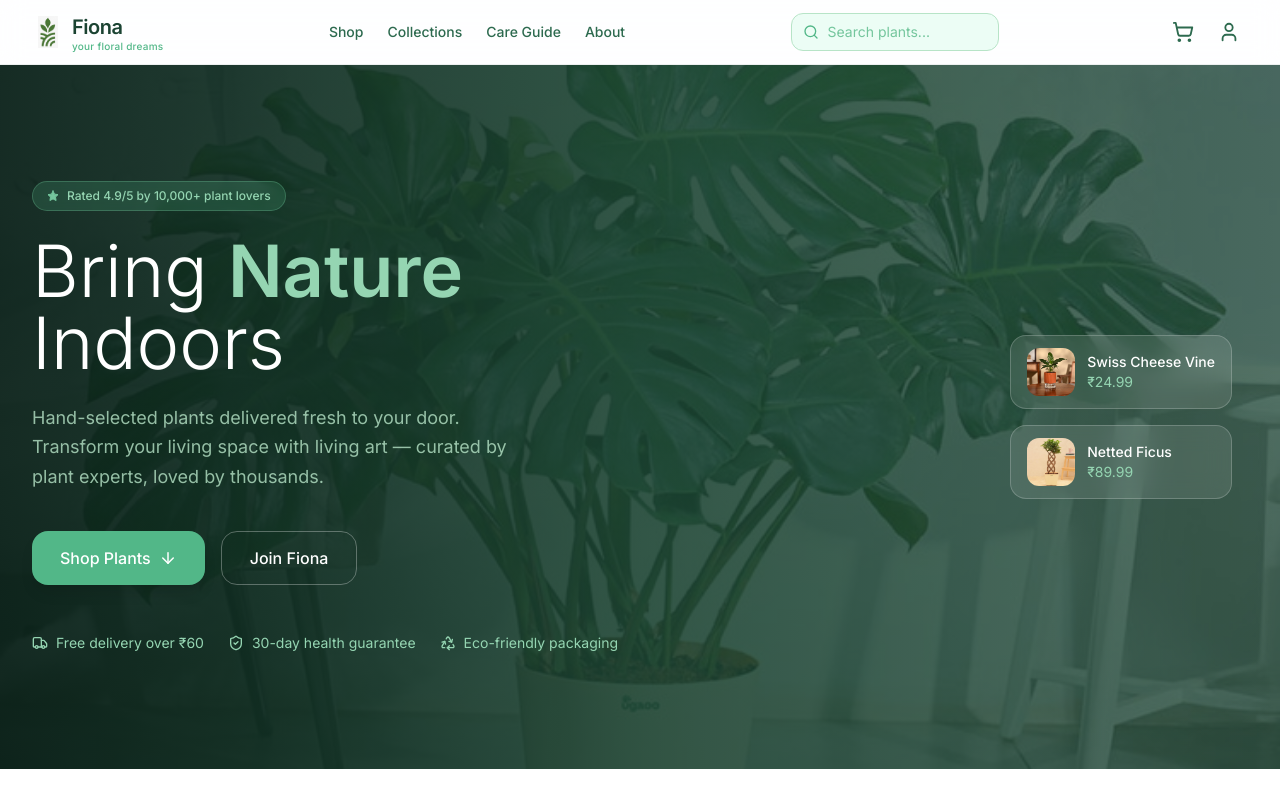
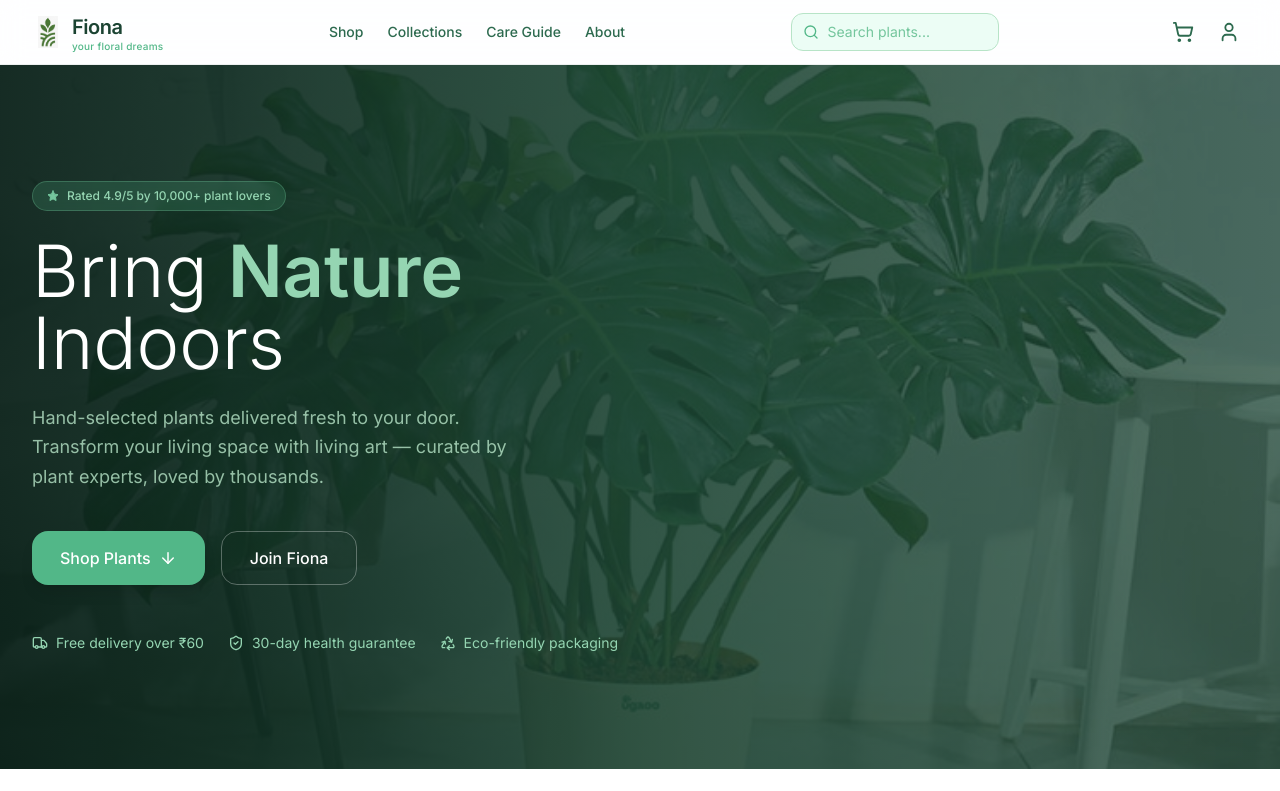
Before and after one commit to vedant-kale-3/Plat_E_commerce_Site, a React (Vite) app: page / in a window 1280 px wide. Shown: the top 791 px of the page. Built offline with nearby package versions, Linux system fonts and the light colour scheme.

Commit message:
Remove floating cards from hero

```diff
--- a/src/pages/HomePage.tsx
+++ b/src/pages/HomePage.tsx
@@ -192,24 +192,7 @@ export default function HomePage() {
           </div>
         </div>
 
-        {/* Floating plant cards */}
-        <div className="absolute right-12 top-1/2 -translate-y-1/2 hidden xl:flex flex-col gap-4 z-10">
-          {[
-            { img: '/A_image_12_75a15381-4701-4eca-a435-ce855c9437cb.jpg', name: 'Swiss Cheese Vine', price: '₹24.99' },
-            { img: '/netted-ficus-tree-32169816686724.jpg', name: 'Netted Ficus', price: '₹89.99' },
-          ].map(card => (
-            <div
-              key={card.name}
-              className="flex items-center gap-3 bg-white/10 backdrop-blur-md border border-white/20 rounded-2xl px-4 py-3 text-white"
-            >
-              <img src={card.img} alt={card.name} className="w-12 h-12 rounded-xl object-cover" />
-              <div>
-                <div className="text-sm font-medium">{card.name}</div>
-                <div className="text-forest-300 text-sm">{card.price}</div>
-              </div>
-            </div>
-          ))}
-        </div>
+
       </section>
 
       {/* Feature strip */}
```
